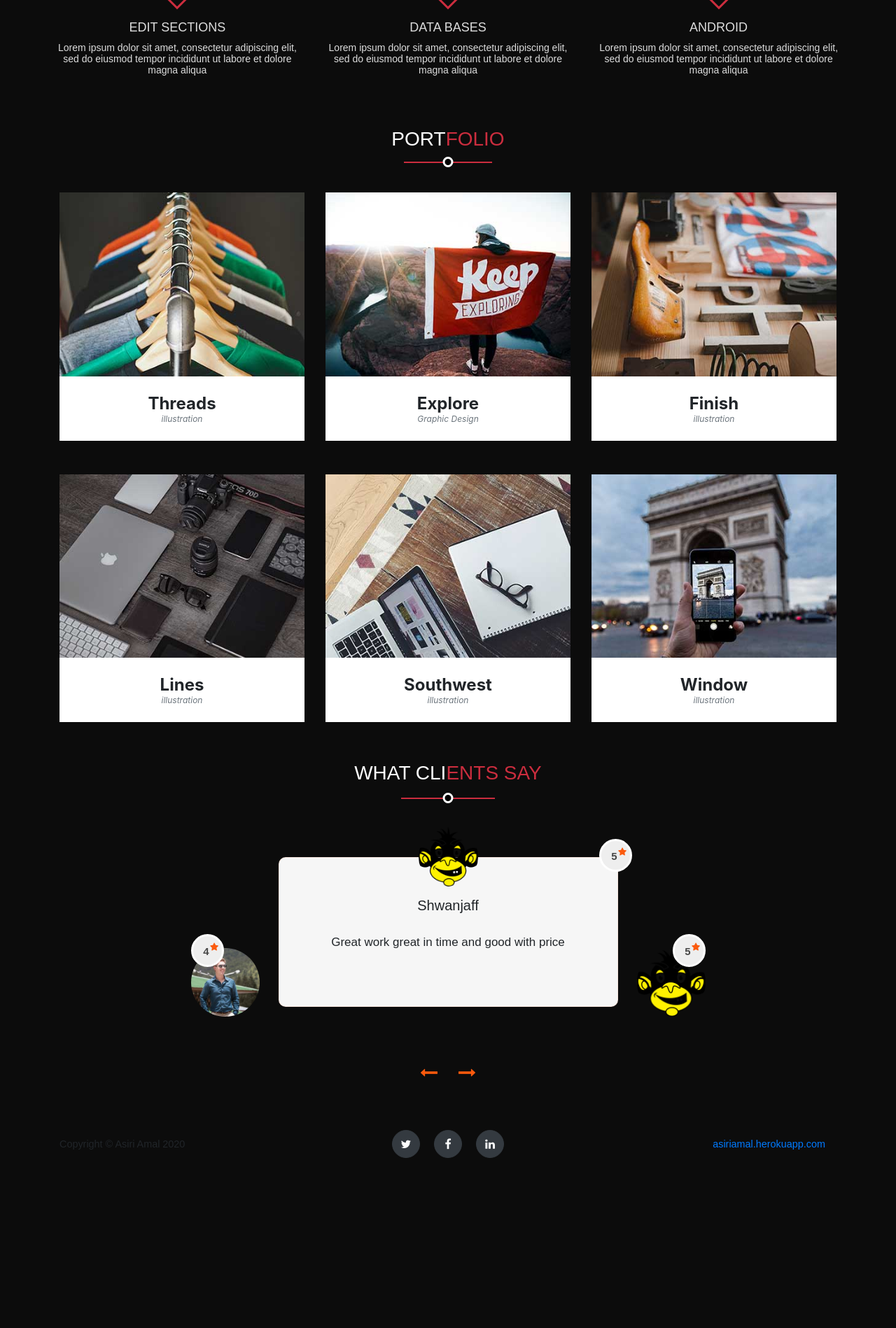
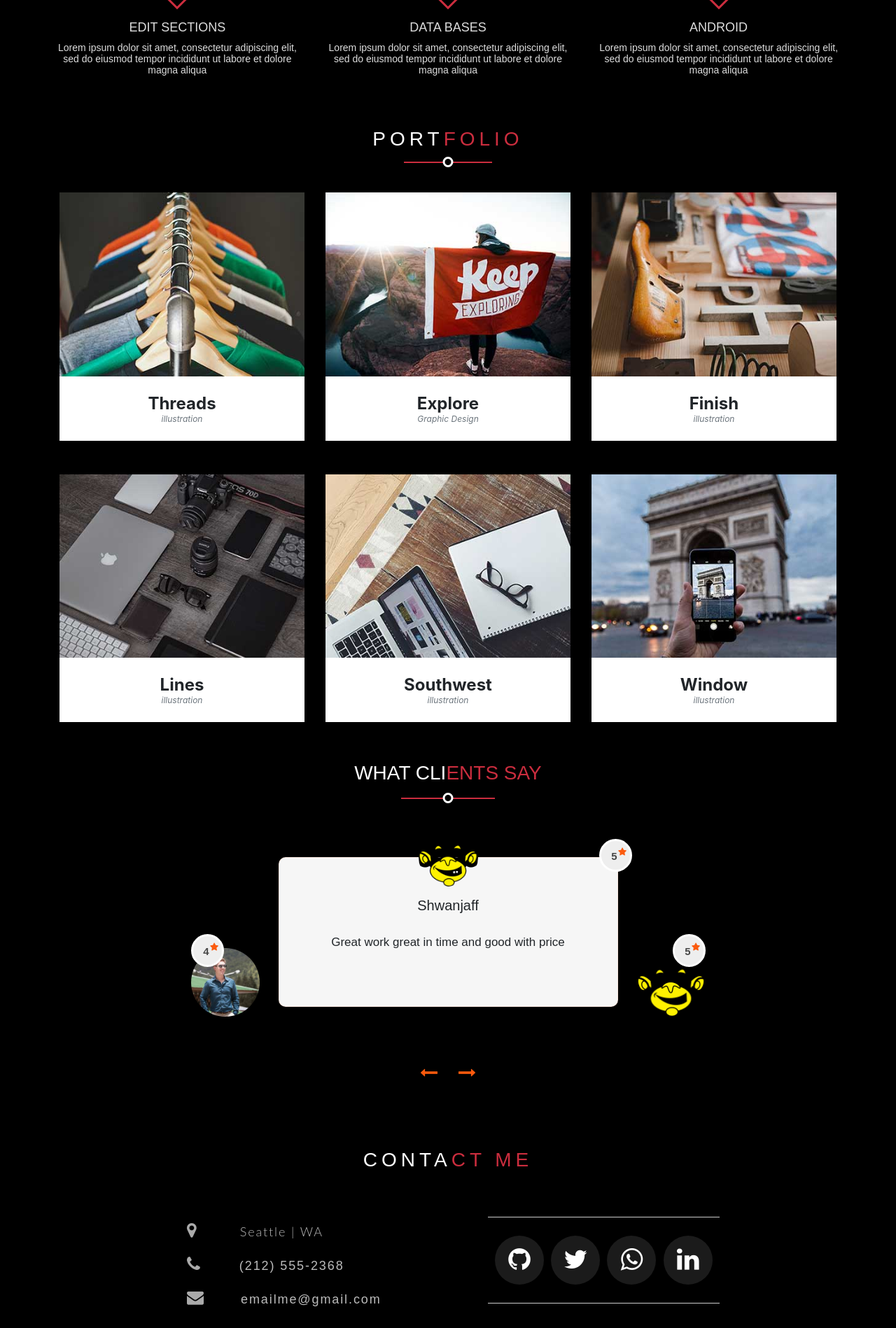
Before and after one commit to AsiriAmalk/my_portforlio, a Flask app: page / in a window 1280 px wide. Shown: the part 1306-3204 px from the top of the page at 70% size. Before the commit the page ends 2961 px from the top, so only its background shows below. Run offline with Flask 2, Linux system fonts and the light colour scheme; some libraries are stand-ins or nearby versions.

Commit message:
add contacts

```diff
--- a/controller/service.py
+++ b/controller/service.py
@@ -30,7 +30,7 @@ service_dict = {
         'database'],
     "Android": [
         "Lorem ipsum dolor sit amet, consectetur adipiscing elit, sed do eiusmod tempor incididunt ut labore et dolore magna aliqua",
-        'android'],
+        'apple'],
 }
 service_topics = service_dict.keys()
 service_desc = []
--- /dev/null
+++ b/static/css/contact.css
@@ -0,0 +1,241 @@
+body {
+  margin: 0;
+  padding: 0;
+
+}
+
+#contact {
+  width: 100%;
+  height: 100vh;
+  background-color: #111;
+  overflow: hidden;
+  padding-bottom: 200px;
+}
+
+.section-header-1 {
+  text-align: center;
+  padding-top: 50px;
+  font-size: 28px;
+  letter-spacing: 6px;
+  color: #fff;
+  font-weight: 400;
+}
+.section-header-1 span {
+    color: #cb2d3e;
+}
+
+.contact-wrapper {
+  margin: 0 auto;
+  padding-top: 20px;
+  position: relative;
+  max-width: 800px;
+}
+.direct-contact-container {
+  max-width: 400px;
+  margin-top: 3em;
+  width: 50%;
+  margin-left: 6em;
+}
+
+/* Location, Phone, Email Section */
+.contact-list {
+  list-style-type: none;
+  margin-left: -30px;
+  padding-right: 20px;
+}
+
+.list-item {
+  line-height: 4;
+  color: #aaa;
+}
+
+.contact-text {
+  font: 300 18px 'Lato', sans-serif;
+  letter-spacing: 1.9px;
+  color: #bbb;
+}
+
+.place {
+  margin-left: 62px;
+}
+
+.phone {
+  margin-left: 56px;
+}
+
+.gmail {
+  margin-left: 53px;
+}
+
+.contact-text a {
+  color: #bbb;
+  text-decoration: none;
+  transition-duration: 0.2s;
+}
+
+.contact-text a:hover {
+  color: #fff;
+  text-decoration: none;
+}
+
+
+/* Social Media Icons */
+.social-media-list {
+  position: relative;
+  font-size: 2.3rem;
+  text-align: center;
+  width: 100%;
+  margin-left: 20px;
+}
+
+.social-media-list li a {
+  color: #fff;
+}
+
+.social-media-list li {
+  position: relative;
+  top: 0;
+  left: -20px;
+  display: inline-block;
+  height: 70px;
+  width: 70px;
+  margin: 10px auto;
+  line-height: 70px;
+  border-radius: 50%;
+  color: #fff;
+  background-color: rgb(27,27,27);
+  cursor: pointer;
+  transition: all .2s ease-in-out;
+}
+
+.social-media-list li:after {
+  content: '';
+  position: absolute;
+  top: 0;
+  left: 0;
+  width: 70px;
+  height: 70px;
+  line-height: 70px;
+  border-radius: 50%;
+  opacity: 0;
+  box-shadow: 0 0 0 1px #fff;
+  transition: all .2s ease-in-out;
+}
+
+.social-media-list li:hover {
+  background-color: #fff;
+}
+
+.social-media-list li:hover:after {
+  opacity: 1;
+  transform: scale(1.12);
+  transition-timing-function: cubic-bezier(0.37,0.74,0.15,1.65);
+}
+
+.social-media-list li:hover a {
+  color: #111;
+}
+
+.copyright {
+  font: 200 14px 'Oswald', sans-serif;
+  color: #555;
+  letter-spacing: 1px;
+  text-align: center;
+}
+
+hr {
+  border-color: rgba(255,255,255,.8); ;
+}
+
+/* Begin Media Queries*/
+@media screen and (max-width: 760px) {
+    #contact {
+        height: 1000px;
+    }
+  .div-header {
+    font-size: 65px;
+  }
+  .direct-contact-container, .form-horizontal {
+    float: none;
+    /*margin: 10px auto;*/
+  }
+  .direct-contact-container {
+
+    max-width: 300px;
+  }
+  .social-media-list li {
+    height: 60px;
+    width: 60px;
+    line-height: 60px;
+  }
+  .social-media-list li:after {
+    width: 60px;
+    height: 60px;
+    line-height: 60px;
+  }
+}
+
+@media screen and (max-width: 569px) {
+  #contact {
+    height: 1200px;
+    }
+  .div-header{
+    font-size: 50px;
+  }
+  .direct-contact-container, .form-wrapper {
+    float: none;
+    margin: 0 auto;
+  }
+  .form-control, textarea {
+    max-width: 340px;
+    margin: 0 auto;
+  }
+
+  .name, .email, textarea {
+    width: 280px;
+  }
+  .direct-contact-container {
+    margin-top: 60px;
+    max-width: 280px;
+  }
+  .social-media-list {
+    left: 0;
+  }
+  .social-media-list li {
+    height: 55px;
+    width: 55px;
+    line-height: 55px;
+    font-size: 2rem;
+  }
+  .social-media-list li:after {
+    width: 55px;
+    height: 55px;
+    line-height: 55px;
+  }
+
+}
+
+@media screen and (max-width: 410px) {
+  .send-button {
+    width: 99%;
+  }
+}
+div#contact {
+  background-color: black;
+  /*background-image: url("../assets/img/contact/map.jpg") ;*/
+  background-repeat: no-repeat;
+  background-position: center;
+  height: 60vh;
+
+}
+.btn-primary-1 {
+    background-color: #cb2d3e;
+    border-color: #cb2d3e;
+}
+.fa-paper-plane {
+    color: white;
+}
+.direct-contact-container-1 {
+  max-width: 400px;
+
+}
--- a/static/css/home.css
+++ b/static/css/home.css
@@ -3,7 +3,7 @@
     background: transparent;
 }
 body {
-    background-color: rgb(12, 12, 12);
+    background-color: black;
 }
 .btn-primary {
     background-color: #fed136;
@@ -18,7 +18,6 @@ body {
   box-shadow: 0 0 0 2em rgba(#fff,0);
   background-color: goldenrod;
     border-color: goldenrod;
-
 }
 #text {
     display:inline-block;
--- a/static/css/service.css
+++ b/static/css/service.css
@@ -1,3 +1,7 @@
+body {
+    background-color: black;
+}
+
 * {
     margin: 0;
     padding: 0;
@@ -113,7 +117,8 @@
 	position: relative;
 	color: white;
 	text-transform: uppercase;
-    margin-left: 43.9%;
+    margin-left: 41.8%;
+    letter-spacing: 6px;
 
 }
 .section-title-2:after,
--- a/static/css/styles.css
+++ b/static/css/styles.css
@@ -10,6 +10,7 @@ body{
   margin-top: 0;
   margin-bottom: 1rem ;
   width: 9em;
+  letter-spacing: 6px;
 }
 .page-section h3.section-subheading {
   font-size: 1rem;
@@ -440,12 +441,7 @@ header.masthead .masthead-heading {
   margin-bottom: 0;
 }
 
-section#contact {
-  background-color: #212529;
-  background-image: url("../assets/img/map-image.png");
-  background-repeat: no-repeat;
-  background-position: center;
-}
+
 section#contact .section-heading {
   color: #fff;
 }
--- a/templates/base.html
+++ b/templates/base.html
@@ -56,8 +56,11 @@
 {#<!-- Portfolio-->#}
 {% include 'portfolio.html' %}
 
-<! -- Testimonial -->
+{#<! -- Testimonial -->#}
 {% include 'testimonial.html' %}
+
+{#<! -- Contact -->#}
+{% include 'contact.html' %}
 
 {% include 'footer.html' %}
 
--- a/templates/contact.html
+++ b/templates/contact.html
@@ -1,43 +1,43 @@
-<!-- Contact-->
-<section class="page-section" id="contact">
-    <div class="container">
-        <div class="text-center">
-            <h2 class="section-heading text-uppercase">Contact Us</h2>
-            <h3 class="section-subheading text-muted">Lorem ipsum dolor sit amet consectetur.</h3>
-        </div>
-        <form id="contactForm" name="sentMessage" novalidate="novalidate">
-            <div class="row align-items-stretch mb-5">
-                <div class="col-md-6">
-                    <div class="form-group">
-                        <input class="form-control" id="name" type="text" placeholder="Your Name *" required="required"
-                               data-validation-required-message="Please enter your name."/>
-                        <p class="help-block text-danger"></p>
-                    </div>
-                    <div class="form-group">
-                        <input class="form-control" id="email" type="email" placeholder="Your Email *"
-                               required="required" data-validation-required-message="Please enter your email address."/>
-                        <p class="help-block text-danger"></p>
-                    </div>
-                    <div class="form-group mb-md-0">
-                        <input class="form-control" id="phone" type="tel" placeholder="Your Phone *" required="required"
-                               data-validation-required-message="Please enter your phone number."/>
-                        <p class="help-block text-danger"></p>
-                    </div>
-                </div>
-                <div class="col-md-6">
-                    <div class="form-group form-group-textarea mb-md-0">
-                        <textarea class="form-control" id="message" placeholder="Your Message *" required="required"
-                                  data-validation-required-message="Please enter a message."></textarea>
-                        <p class="help-block text-danger"></p>
-                    </div>
-                </div>
-            </div>
-            <div class="text-center">
-                <div id="success"></div>
-                <button class="btn btn-primary btn-xl text-uppercase" id="sendMessageButton" type="submit">Send
-                    Message
-                </button>
-            </div>
-        </form>
+<link rel="stylesheet" href="/static/css/contact.css">
+
+<div id="contact">
+  <h2 class="section-header-1">CONTA<span>CT ME</span></h2>
+
+  <div class="contact-wrapper">
+
+<div class="row">
+      <div class="direct-contact-container">
+
+        <ul class="contact-list">
+          <li class="list-item"><i class="fa fa-map-marker fa-2x"><span class="contact-text place">Seattle | WA</span></i></li>
+
+          <li class="list-item"><i class="fa fa-phone fa-2x"><span class="contact-text phone"><a href="tel:1-212-555-5555" title="Give me a call">(212) 555-2368</a></span></i></li>
+
+          <li class="list-item"><i class="fa fa-envelope fa-2x"><span class="contact-text gmail"><a href="mailto:#" title="Send me an email">emailme@gmail.com</a></span></i></li>
+
+        </ul>
+      </div>
+      <div class="direct-contact-container-1">
+        <hr>
+        <ul class="social-media-list">
+          <li><a href="#" target="_blank" class="contact-icon">
+            <i class="fa fa-github" aria-hidden="true"></i></a>
+          </li>
+          <li><a href="#" target="_blank" class="contact-icon">
+            <i class="fa fa-twitter" aria-hidden="true"></i></a>
+          </li>
+          <li><a href="#" target="_blank" class="contact-icon">
+            <i class="fa fa-whatsapp" aria-hidden="true"></i></a>
+          </li>
+          <li><a href="#" target="_blank" class="contact-icon">
+            <i class="fa fa-linkedin" aria-hidden="true"></i></a>
+          </li>
+        </ul>
+       </hr>
+<hr>
+{#        <div class="copyright">&copy; ALL OF THE RIGHTS RESERVED</div>#}
+      </div>
     </div>
-</section>
+  </div>
+
+</div>
--- a/templates/service.html
+++ b/templates/service.html
@@ -24,7 +24,6 @@
 
             {% endfor %}
 
-
         </div>
     </div>
 
```
Also changed, not shown: templates/map.html (added, +43 -0 lines), static/assets/img/contact/map.jpg (added).
